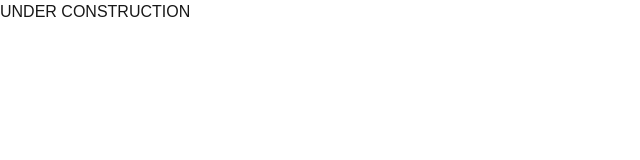
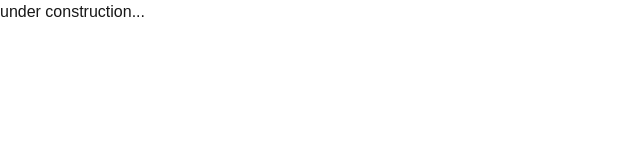
Before and after one commit to qkas/qkas.github.io, a Next.js app: page / in a window 1280 px wide. Shown: the top 160 px of the page, without its empty margins (0-640 px from the left). Built offline with nearby package versions, Linux system fonts and the light colour scheme.

Commit message:
Testing of auto deployment

```diff
--- a/src/app/page.tsx
+++ b/src/app/page.tsx
@@ -2,7 +2,7 @@ export default function Home() {
   return (
     <div className="grid grid-rows-[20px_1fr_20px] items-center justify-items-center min-h-screen p-8 pb-20 gap-16 sm:p-20 font-[family-name:var(--font-geist-sans)]">
       <main className="flex flex-col gap-8 row-start-2 items-center sm:items-start">
-        <h1>UNDER CONSTRUCTION</h1>
+        <h1>under construction...</h1>
       </main>
       <footer className="row-start-3 flex gap-6 flex-wrap items-center justify-center">
       </footer>
```
